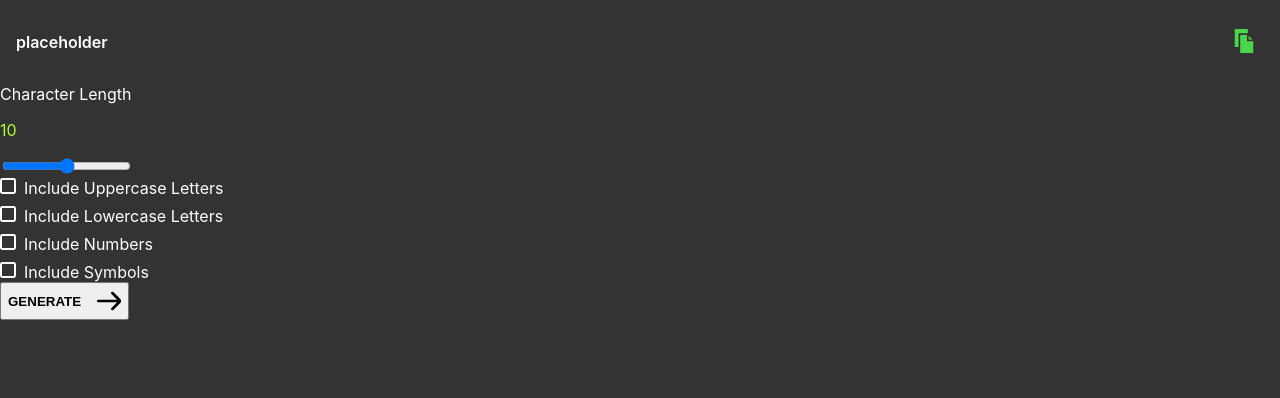
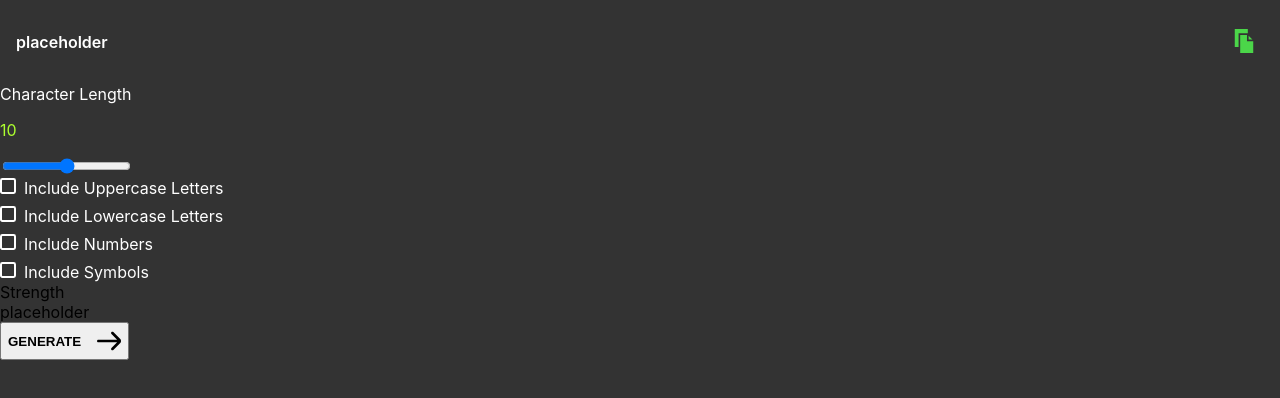
Before and after one commit to emil6957/password-generator, a React (Create React App) app: page / in a window 1280 px wide. Shown: the top 398 px of the page. Built offline with nearby package versions, Linux system fonts and the light colour scheme.

Commit message:
basic strengthmeter html && css

```diff
--- a/src/Components/PasswordGenerator/PasswordGenerator.tsx
+++ b/src/Components/PasswordGenerator/PasswordGenerator.tsx
@@ -9,7 +9,7 @@ function PasswordGenerator() {
         <div className="password-generator">
             <PasswordDisplay password={"placeholder"} />
             <GeneratorOptions />
-            <StrengthMeter />
+            <StrengthMeter strengthText={"placeholder"} />
             <GenerateButton />
         </div>
     )
--- a/src/Components/StrengthMeter/StrengthMeter.tsx
+++ b/src/Components/StrengthMeter/StrengthMeter.tsx
@@ -1,9 +1,19 @@
 import React from "react";
+import "./StrengthMeter.css";
 
-function StrengthMeter() {
+function StrengthMeter({strengthText}: {strengthText: string}) {
     return (
         <div className="strength-meter">
-
+            <span className="strength-meter__text">Strength</span>
+            <div className="strength-meter__meter">
+                <span className="strength-meter__meter-text">{strengthText}</span>
+                <div className="strength-meter__display">
+                    <span className="strength-meter__bar strength-meter__bar-filled-medium"/>
+                    <span className="strength-meter__bar"/>
+                    <span className="strength-meter__bar"/>
+                    <span className="strength-meter__bar"/>
+                </div>
+            </div>
         </div>
     )
 }
```
